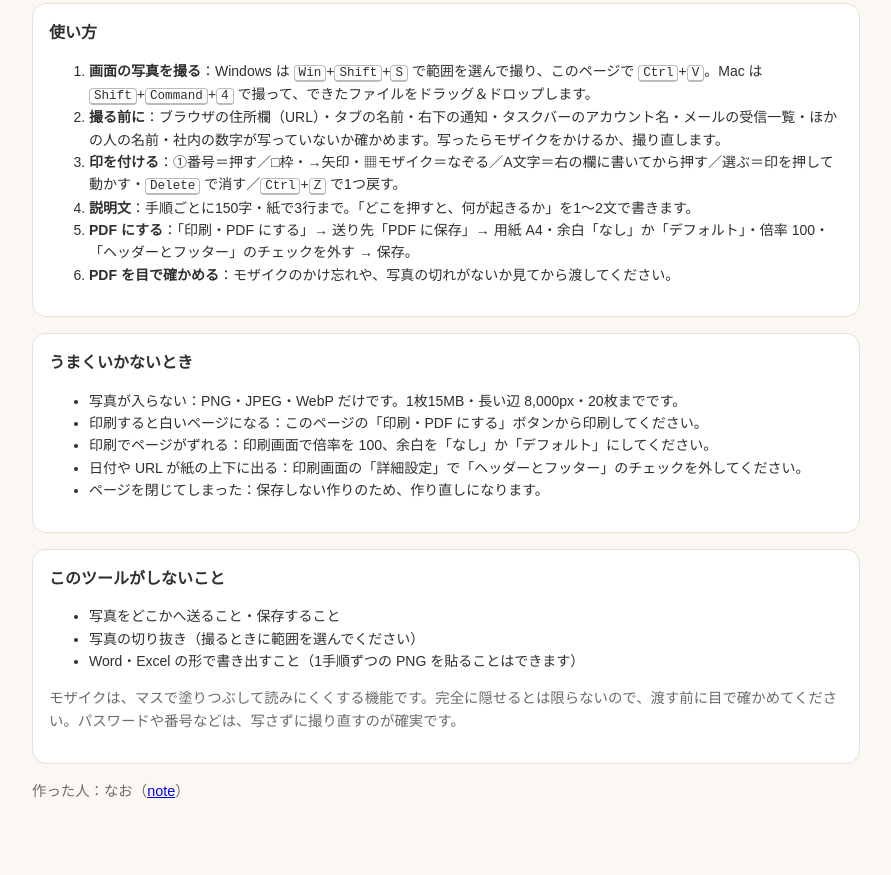
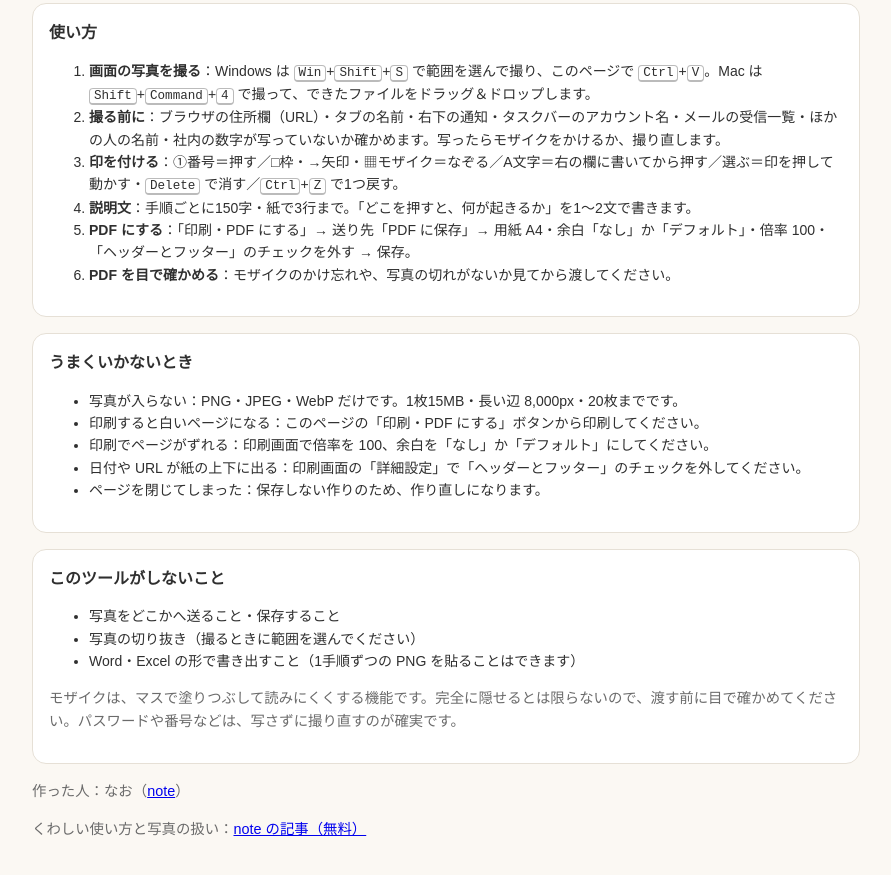
Before and after one commit to oshirase-tools/oshirase-tools.github.io, a plain HTML site: page tejunsho/index.html in a window 1280 px wide. Shown: the part 674-1549 px from the top of the page, without its empty margins (194-1085 px from the left). Drawn offline with Linux system fonts and the light colour scheme.

Commit message:
手順書メーカーに note 記事へのリンクを足す

```diff
--- a/tejunsho/index.html
+++ b/tejunsho/index.html
@@ -105,6 +105,7 @@
 
 <footer>
 <p>作った人：なお（<a href="https://note.com/nao_mojiokoshi" target="_blank" rel="noopener">note</a>）</p>
+<p>くわしい使い方と写真の扱い：<a href="https://note.com/nao_mojiokoshi/n/n4f2542151a24" target="_blank" rel="noopener">note の記事（無料）</a></p>
 </footer>
 </main>
 </div>
```
